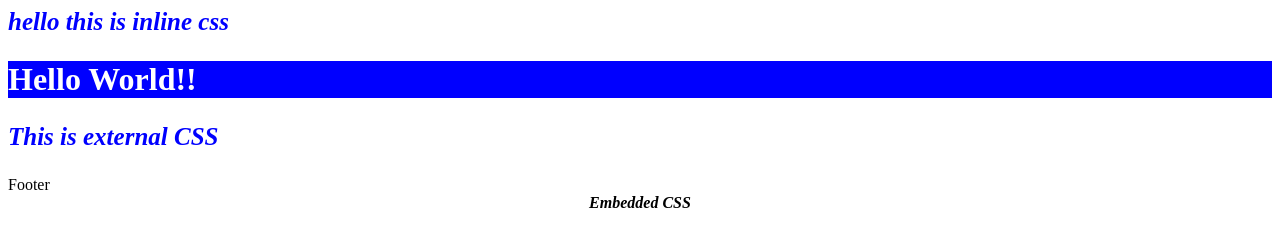
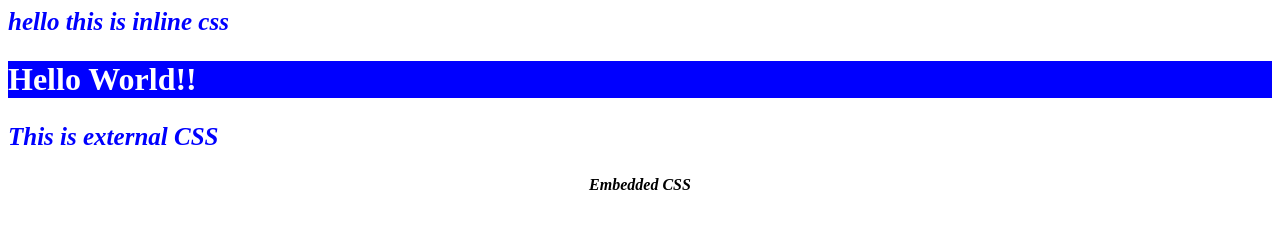
Before and after one commit to T-simon01/LabTest2, a plain HTML site: page index.html in a window 1280 px wide. Drawn offline with Linux system fonts and the light colour scheme.

Commit message:
Update index.html

```diff
--- a/index.html
+++ b/index.html
@@ -21,19 +21,9 @@
 <p>This is external CSS</p>
 </body>
 </html>
-Footer
-
-
 <body>
  <div class="main">
  <div class = "new">Embedded CSS </div>
  </div>
-
-
-
-
-
-
-
  </body>
  </html>
```
Lines whose indentation alone changed are shown as unchanged.
